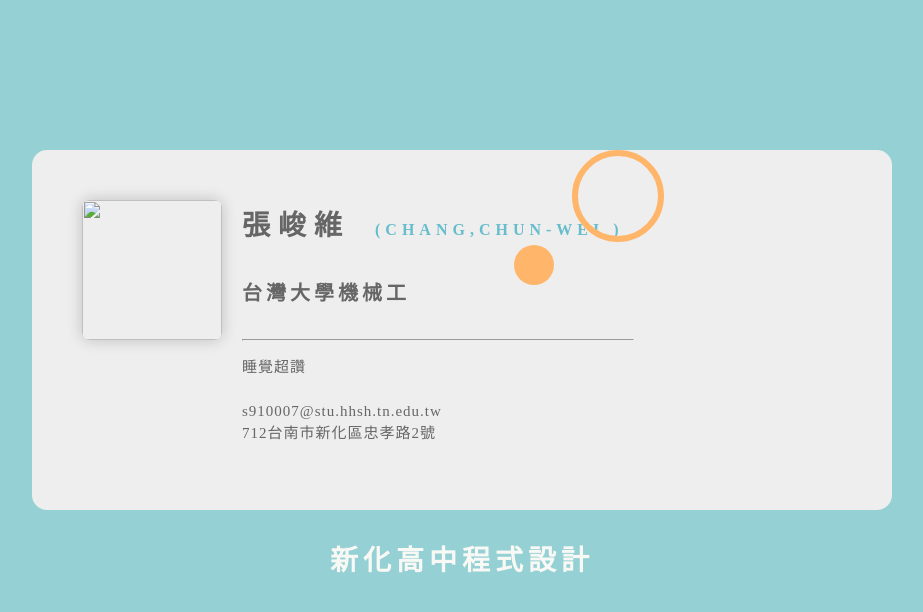
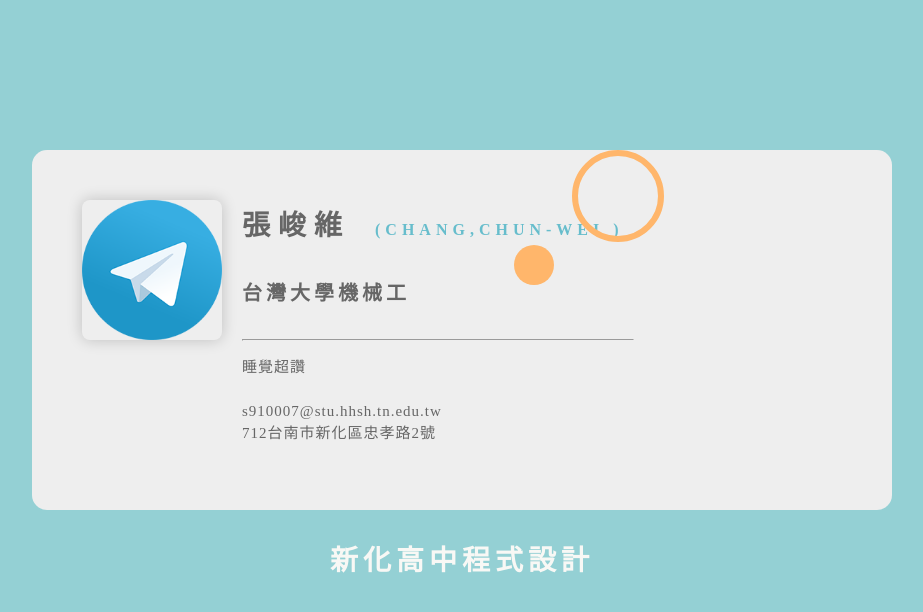
Before and after one commit to wayne7391/wayne7391.github.io, a plain HTML site: page index.html in a window 1280 px wide. Shown: the whole page, without its empty margins (178-1101 px from the left). Drawn offline with Linux system fonts and the light colour scheme.

Commit message:
Update index.html

```diff
--- a/index.html
+++ b/index.html
@@ -13,7 +13,7 @@
 <body>
     <!-- 名片區塊-->
   <div class="namecard">
-  <img src="img\2.jpg" />
+  <img src="img\2.png" />
     <!--  名片右邊文字區塊-->
   <div class="right">
     <h2>張峻維
```
